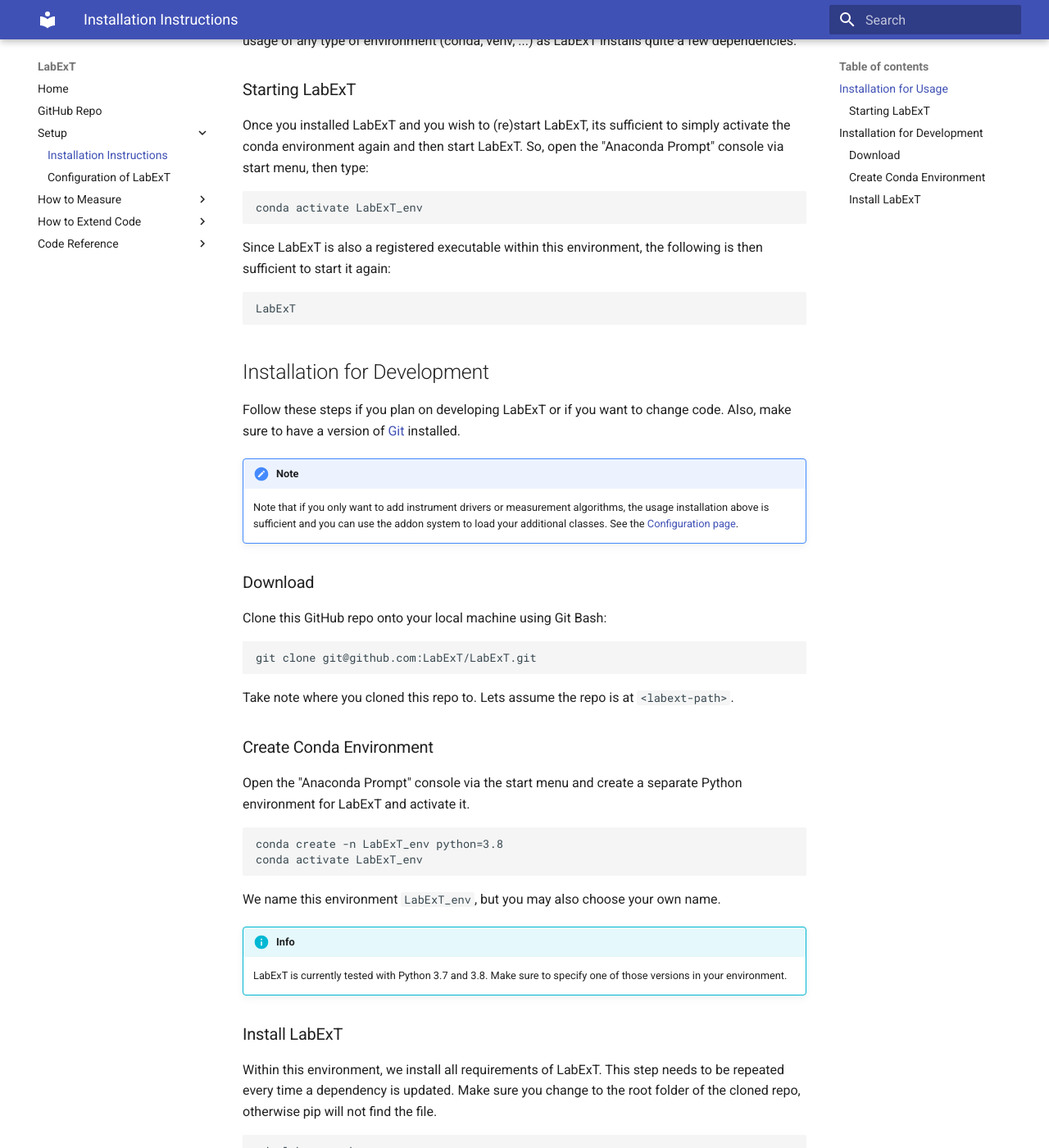
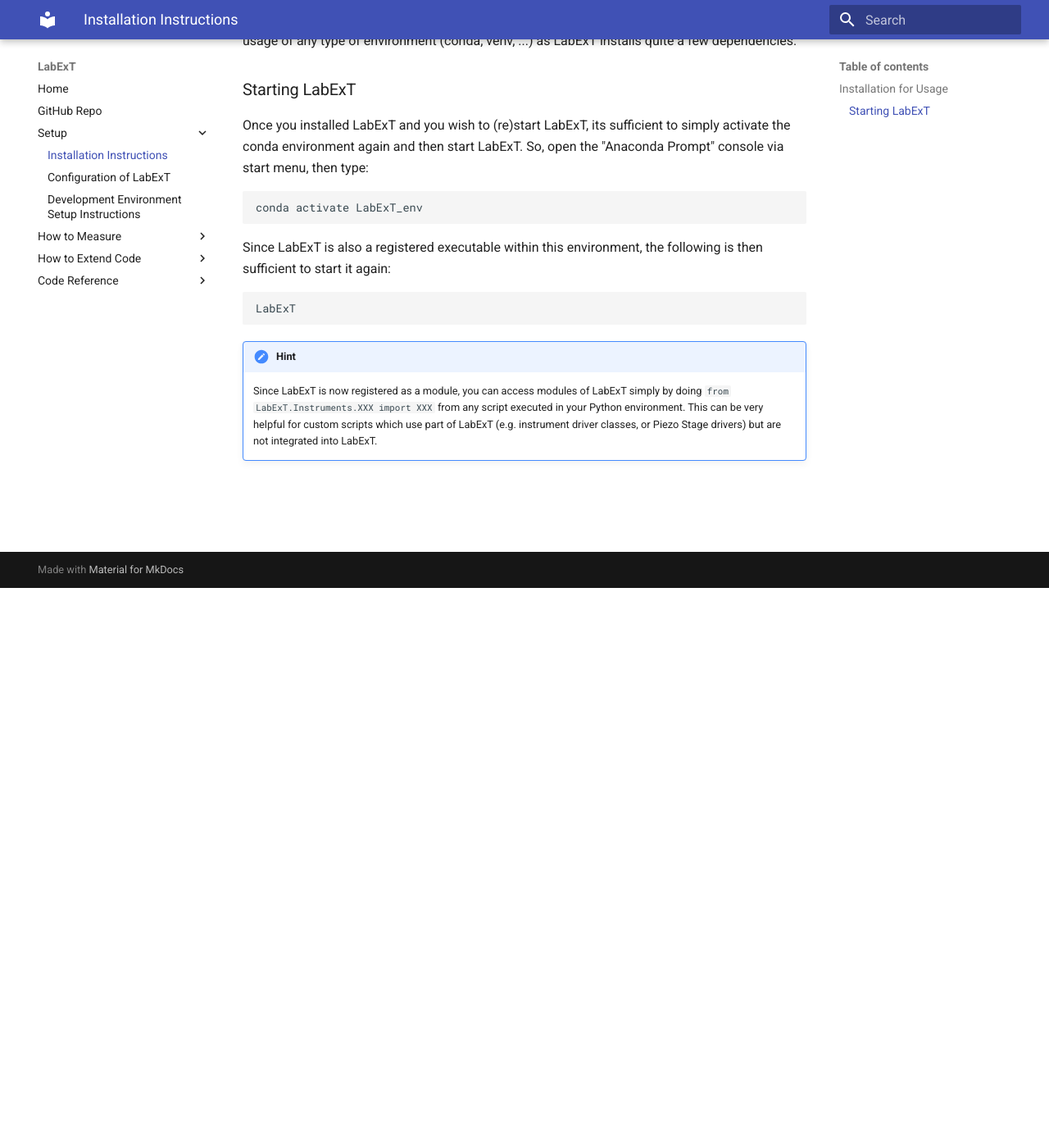
Before and after one commit to LabExT/LabExT, an MkDocs documentation site: the page built from docs/installation.md, in a window 1280 px wide and 1400 px high, scrolled down 683 px. Shown: the whole window at 82% size. Built offline with MkDocs 1.6.1 and Material for MkDocs 9.7.7, drawn with Linux system fonts in a browser that asks for light colours; some of the changed text lies outside the part shown.

Commit message:
README and docu: add setup instructions for development environment / testing / documentation compilation
* Add testing instructions in README

* Add Badge for CI

* Move development instructions out of README to documentation.

* Added link to development setup to README.md

Co-authored-by: Marco Eppenberger <marco.eppenberger@ief.ee.ethz.ch>

````diff
--- a/docs/installation.md
+++ b/docs/installation.md
@@ -38,61 +37,6 @@
 LabExT
 ```
 
-## Installation for Development
-Follow these steps if you plan on developing LabExT or if you want to change code. Also, make sure to have a version
-of [Git](https://git-scm.com) installed.
-
-!!! note
-    Note that if you only want to add  instrument drivers or measurement algorithms, the usage installation above is
-    sufficient and you can use the addon system to load your additional classes. See the
-    [Configuration page](./settings_configuration.md#specify-addon-directories).
-
-### Download
-
-Clone this GitHub repo onto your local machine using Git Bash:
-```
-git clone git@github.com:LabExT/LabExT.git
-```
-
-Take note where you cloned this repo to. Lets assume the repo is at `<labext-path>`.
-
-### Create Conda Environment
-
-Open the "Anaconda Prompt" console via the start menu and create a separate Python environment for LabExT and activate
-it.
-```
-conda create -n LabExT_env python=3.8
-conda activate LabExT_env
-```
-We name this environment `LabExT_env`, but you may also choose your own name.
-
-!!! info
-    LabExT is currently tested with Python 3.7 and 3.8. Make sure to specify one of those versions in your environment.
-
-### Install LabExT
-
-Within this environment, we install all requirements of LabExT. This step needs to be repeated every time a dependency
-is updated. Make sure you change to the root folder of the cloned repo, otherwise pip will not find the file.
-```
-cd <labext-path>
-pip install -r ./requirements.txt
-```
-
-!!! info
-    Make sure to use the requirements**.txt** file, and not the requirements**.in** file!
-
-The next step is to register LabExT as a module in your Python environment. We install it as editable (`-e`) so you can
-easily change Python code without having to re-install every time. Type the following commands:
-```
-pip install -e <labext-path>
-```
-
-Finally, run LabExT by typing:
-```
-LabExT
-```
-A highly recommended alternative to start LabExT is by using your favourite Python IDE.
-
 !!! hint
     Since LabExT is now registered as a module, you can access modules of LabExT simply by
     doing `from LabExT.Instruments.XXX import XXX` from any script executed in your Python environment.
--- a/mkdocs.yml
+++ b/mkdocs.yml
@@ -6,6 +6,7 @@
   - "Setup":
     - installation.md
     - settings_configuration.md
+    - setup_dev_env.md
   - "How to Measure":
     - first_simple_measurement.md
   - "How to Extend Code":
````
Also changed, not shown: other parts of docs/installation.md (+2 -3 lines), README.md (+3 -1 lines), docs/setup_dev_env.md (added, +114 -0 lines).
